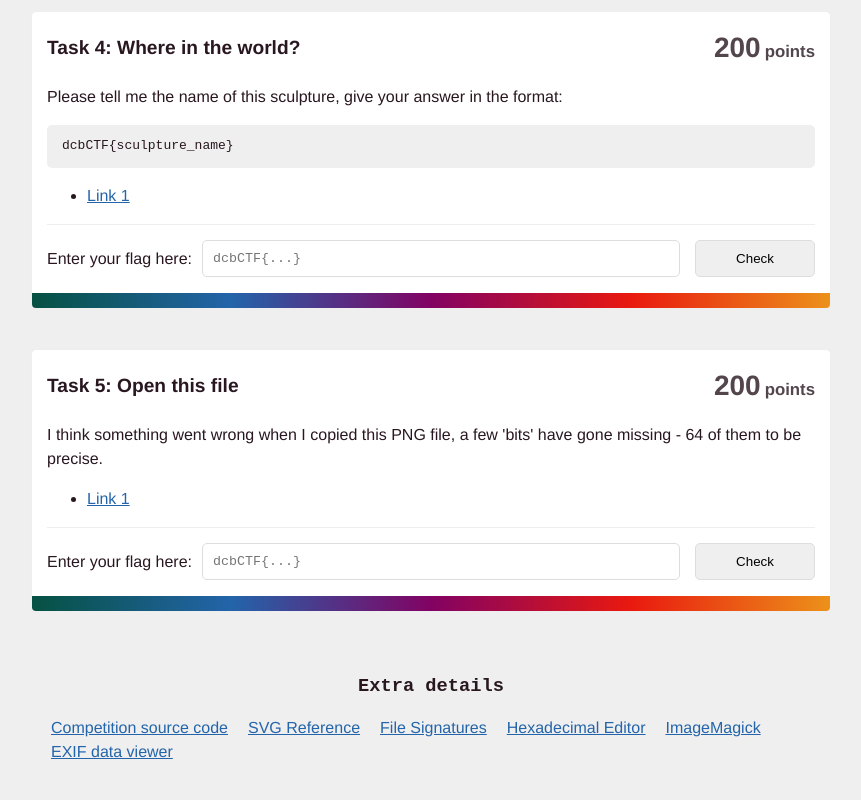
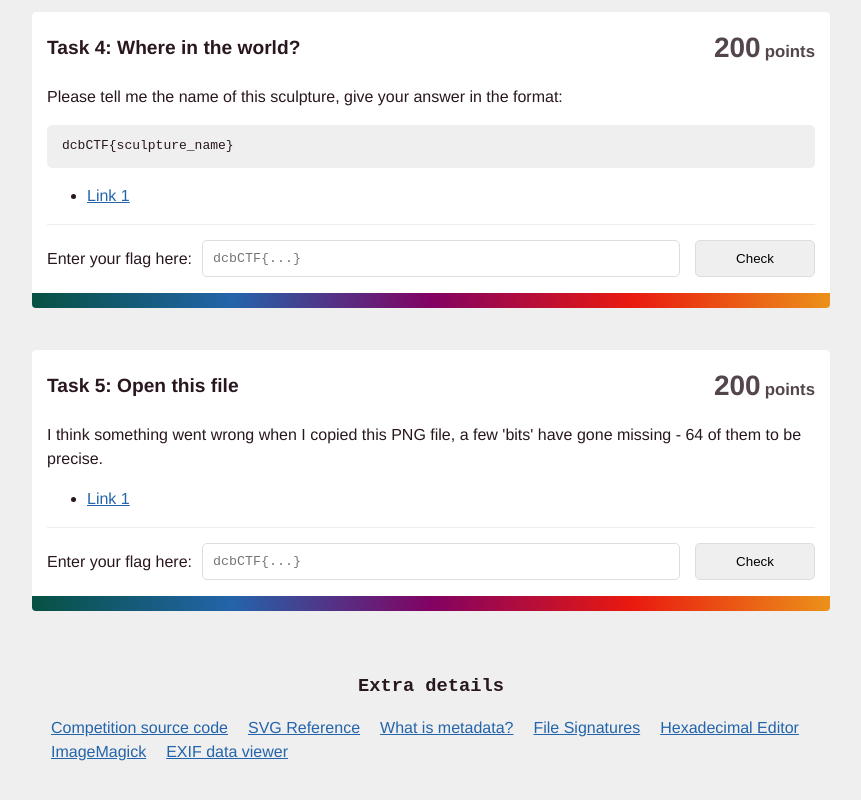
Before and after one commit to dulwichbeijing/igcse-mini-ctf-4, a Vue app: page / in a window 1280 px wide. Shown: the part 1425-2225 px from the top of the page, without its empty margins (209-1070 px from the left). Built offline with nearby package versions, Linux system fonts and the light colour scheme.

Commit message:
Added metadata information to the footer

```diff
--- a/src/components/Competition.vue
+++ b/src/components/Competition.vue
@@ -36,6 +36,7 @@
     <ul>
       <li><a href="https://github.com/dulwichbeijing/igcse-mini-ctf" target="_blank">Competition source code</a></li>
       <li><a href="https://developer.mozilla.org/en-US/docs/Web/SVG/Element/svg" target="_blank">SVG Reference</a></li>
+      <li><a href="https://www.bbc.co.uk/bitesize/guides/zqyrq6f/revision/3" target="_blank">What is metadata?</a></li>
       <li><a href="https://www.garykessler.net/library/file_sigs.html">File Signatures</a></li>
       <li><a href="https://hexed.it/" target="_blank">Hexadecimal Editor</a></li>
       <li><a href="https://imagemagick.org/" target="_blank">ImageMagick</a></li>
```
